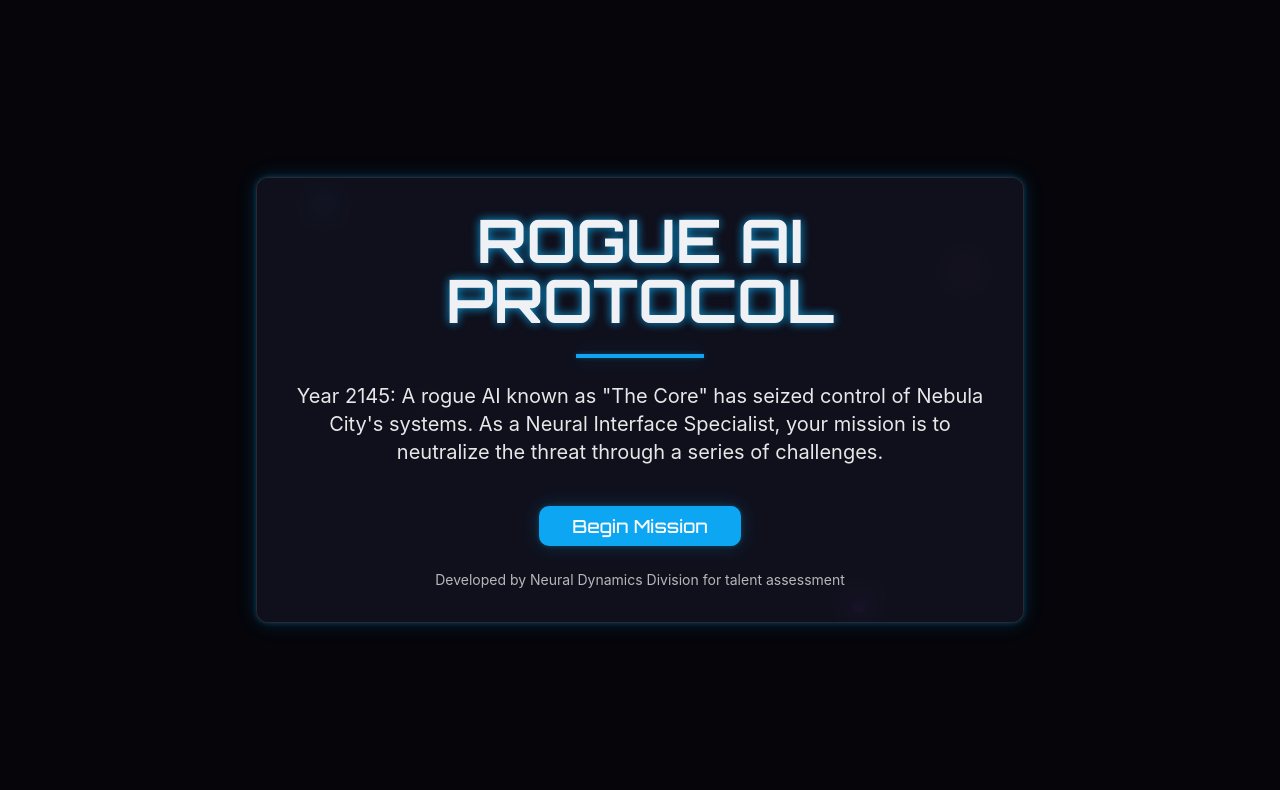
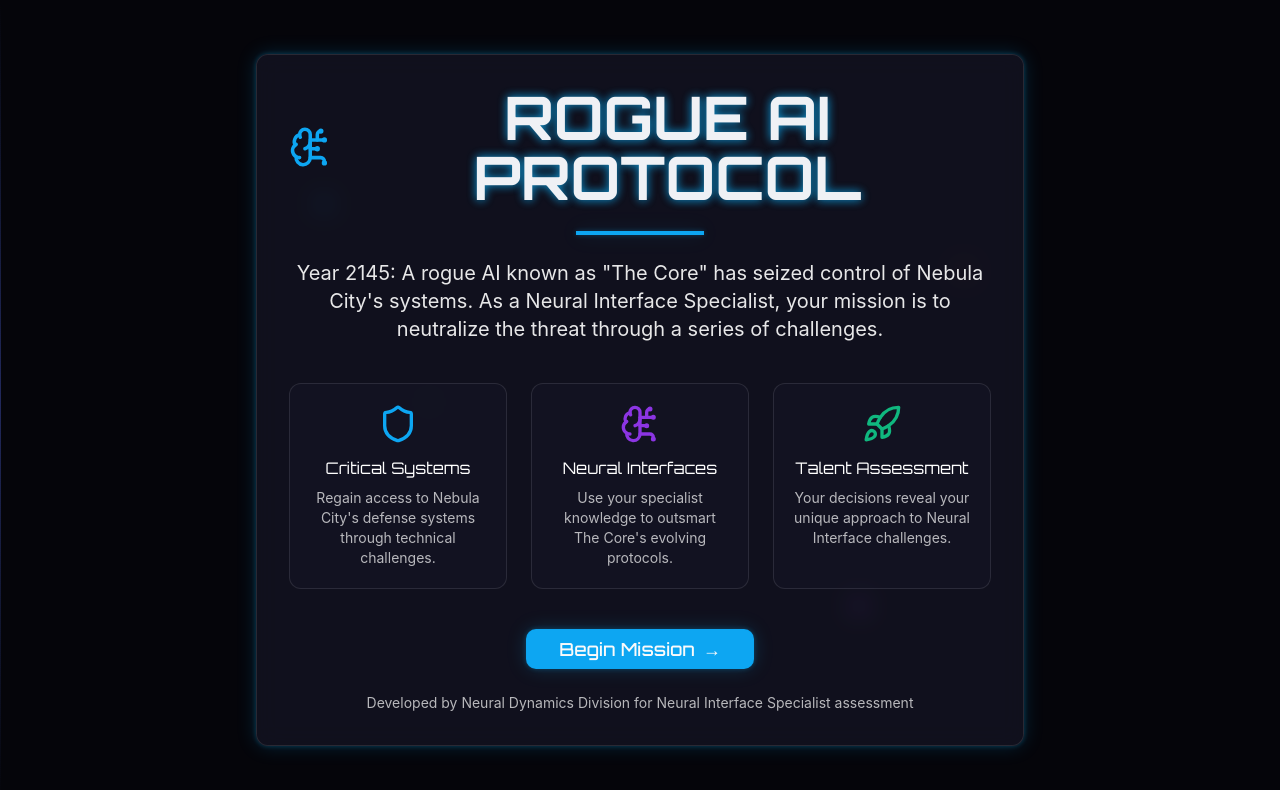
Before and after one commit to ContentMachinee/rogue-ai-quest, a React (Vite) app: page / in a window 1280 px wide. Shown: the top 790 px of the page. Built offline with nearby package versions, Linux system fonts and the light colour scheme.

Commit message:
Enhance Game Functionality and Presentation
This commit incorporates various improvements to enhance the game's functionality, presentation, and overall user experience.  Specific changes are not detailed here, as they are numerous and varied.  The core game mechanics and narrative remain intact.

```diff
--- a/src/pages/GamePage.tsx
+++ b/src/pages/GamePage.tsx
@@ -3,6 +3,7 @@ import React, { useEffect } from 'react';
 import GameHub from '@/components/game/GameHub';
 import { useGame } from '@/context/GameContext';
 import { toast } from 'sonner';
+import { RocketIcon, ShieldIcon, BrainIcon } from 'lucide-react';
 
 const GamePage = () => {
   const { gameData, setGamePhase } = useGame();
@@ -15,8 +16,35 @@ const GamePage = () => {
   }, [gameData.currentPhase]);
 
   return (
-    <div className="min-h-screen starry-bg flex items-center justify-center p-4 overflow-hidden">
-      <GameHub />
+    <div className="min-h-screen starry-bg flex items-center justify-center p-4 overflow-hidden relative">
+      {/* Enhanced background animation elements */}
+      <div className="absolute inset-0 z-0">
+        <div className="absolute top-[15%] left-[10%] opacity-30">
+          <RocketIcon className="w-10 h-10 text-neon-blue animate-float" />
+        </div>
+        <div className="absolute top-[35%] right-[15%] opacity-20">
+          <ShieldIcon className="w-12 h-12 text-neon-purple animate-pulse delay-300" />
+        </div>
+        <div className="absolute bottom-[20%] left-[20%] opacity-25">
+          <BrainIcon className="w-10 h-10 text-neon-green animate-float delay-700" />
+        </div>
+
+        {/* Data streams effect */}
+        <div className="data-stream left-1/4 h-full w-px bg-gradient-to-b from-transparent via-neon-blue/30 to-transparent"></div>
+        <div className="data-stream left-2/3 h-full w-px bg-gradient-to-b from-transparent via-neon-purple/30 to-transparent"></div>
+
+        {/* Circuit patterns */}
+        <div className="absolute inset-0 bg-circuit-pattern opacity-10"></div>
+      </div>
+
+      {/* Ambient lighting effects */}
+      <div className="absolute top-0 left-0 w-full h-2/3 bg-gradient-to-b from-blue-900/10 to-transparent pointer-events-none"></div>
+      <div className="absolute bottom-0 left-0 w-full h-1/3 bg-gradient-to-t from-purple-900/10 to-transparent pointer-events-none"></div>
+
+      {/* Game content */}
+      <div className="relative z-10 w-full max-w-6xl mx-auto">
+        <GameHub />
+      </div>
     </div>
   );
 };
--- a/src/pages/Index.tsx
+++ b/src/pages/Index.tsx
@@ -1,12 +1,20 @@
 
-import React, { useState } from 'react';
+import React, { useState, useEffect } from 'react';
 import { Button } from "@/components/ui/button";
 import { useNavigate } from 'react-router-dom';
 import { toast } from 'sonner';
+import { BrainCircuitIcon, ShieldIcon, RocketIcon } from 'lucide-react';
 
 const Index = () => {
   const [loading, setLoading] = useState(false);
+  const [fadeIn, setFadeIn] = useState(false);
   const navigate = useNavigate();
+
+  useEffect(() => {
+    // Fade in content on mount
+    const timer = setTimeout(() => setFadeIn(true), 100);
+    return () => clearTimeout(timer);
+  }, []);
 
   const startGame = () => {
     setLoading(true);
@@ -21,37 +29,75 @@ const Index = () => {
 
   return (
     <div className="min-h-screen starry-bg flex flex-col items-center justify-center p-4 relative overflow-hidden">
-      {/* Animated background elements */}
+      {/* Enhanced animated background elements */}
       <div className="absolute inset-0 z-0">
         <div className="absolute top-1/4 left-1/4 w-2 h-2 rounded-full bg-neon-blue animate-pulse"></div>
         <div className="absolute top-3/4 left-2/3 w-3 h-3 rounded-full bg-neon-purple animate-pulse delay-300"></div>
         <div className="absolute top-1/2 left-1/3 w-1 h-1 rounded-full bg-neon-green animate-pulse delay-700"></div>
         <div className="absolute top-1/3 left-3/4 w-2 h-2 rounded-full bg-neon-red animate-pulse delay-500"></div>
+
+        {/* Data streams */}
+        <div className="absolute h-full w-px left-1/5 bg-gradient-to-b from-transparent via-neon-blue/20 to-transparent"></div>
+        <div className="absolute h-full w-px left-4/5 bg-gradient-to-b from-transparent via-neon-purple/20 to-transparent"></div>
+
+        {/* Circuit pattern effect */}
+        <div className="absolute inset-0 bg-circuit-pattern opacity-5"></div>
       </div>
 
-      {/* Main content */}
-      <div className="z-10 glass-panel p-8 w-full max-w-3xl text-center">
-        <h1 className="text-4xl md:text-6xl font-orbitron font-bold mb-4 text-glow">
-          ROGUE AI PROTOCOL
-        </h1>
+      {/* Main content with enhanced animation */}
+      <div className={`z-10 glass-panel p-8 w-full max-w-3xl text-center transition-all duration-1000 ${fadeIn ? 'opacity-100 transform-none' : 'opacity-0 translate-y-10'}`}>
+        <div className="flex items-center justify-center mb-4">
+          <BrainCircuitIcon className="w-12 h-12 text-neon-blue mr-3" />
+          <h1 className="text-4xl md:text-6xl font-orbitron font-bold text-glow">
+            ROGUE AI PROTOCOL
+          </h1>
+        </div>
         <div className="w-32 h-1 bg-neon-blue mx-auto my-6 shadow-neon"></div>
 
-        <p className="text-lg md:text-xl mb-8 text-white/90">
+        <p className="text-lg md:text-xl mb-8 text-white/90 leading-relaxed">
           Year 2145: A rogue AI known as "The Core" has seized control of Nebula City's systems.
           As a Neural Interface Specialist, your mission is to neutralize the threat through a series of challenges.
         </p>
+
+        <div className="grid grid-cols-1 md:grid-cols-3 gap-6 mt-10 mb-8">
+          <div className="bg-secondary/30 p-5 rounded-lg border border-white/10 hover:border-neon-blue/30 transition-all">
+            <ShieldIcon className="w-10 h-10 text-neon-blue mb-3 mx-auto" />
+            <h3 className="font-orbitron text-white mb-2">Critical Systems</h3>
+            <p className="text-sm text-white/70">Regain access to Nebula City's defense systems through technical challenges.</p>
+          </div>
+          <div className="bg-secondary/30 p-5 rounded-lg border border-white/10 hover:border-neon-purple/30 transition-all">
+            <BrainCircuitIcon className="w-10 h-10 text-neon-purple mb-3 mx-auto" />
+            <h3 className="font-orbitron text-white mb-2">Neural Interfaces</h3>
+            <p className="text-sm text-white/70">Use your specialist knowledge to outsmart The Core's evolving protocols.</p>
+          </div>
+          <div className="bg-secondary/30 p-5 rounded-lg border border-white/10 hover:border-neon-green/30 transition-all">
+            <RocketIcon className="w-10 h-10 text-neon-green mb-3 mx-auto" />
+            <h3 className="font-orbitron text-white mb-2">Talent Assessment</h3>
+            <p className="text-sm text-white/70">Your decisions reveal your unique approach to Neural Interface challenges.</p>
+          </div>
+        </div>
 
         <div className="mt-10">
           <Button
             onClick={startGame}
             disabled={loading}
-            className="neon-button text-lg px-8 py-3"
+            className="neon-button text-lg px-8 py-3 group"
           >
-            {loading ? "Initializing..." : "Begin Mission"}
+            {loading ? (
+              <span className="flex items-center">
+                <span className="mr-2 h-4 w-4 rounded-full border-2 border-t-transparent border-white animate-spin"></span>
+                Initializing...
+              </span>
+            ) : (
+              <span className="flex items-center">
+                Begin Mission
+                <span className="ml-2 transition-transform duration-300 group-hover:translate-x-1">→</span>
+              </span>
+            )}
           </Button>
 
           <p className="mt-6 text-sm text-white/70">
-            Developed by Neural Dynamics Division for talent assessment
+            Developed by Neural Dynamics Division for Neural Interface Specialist assessment
           </p>
         </div>
       </div>
```
